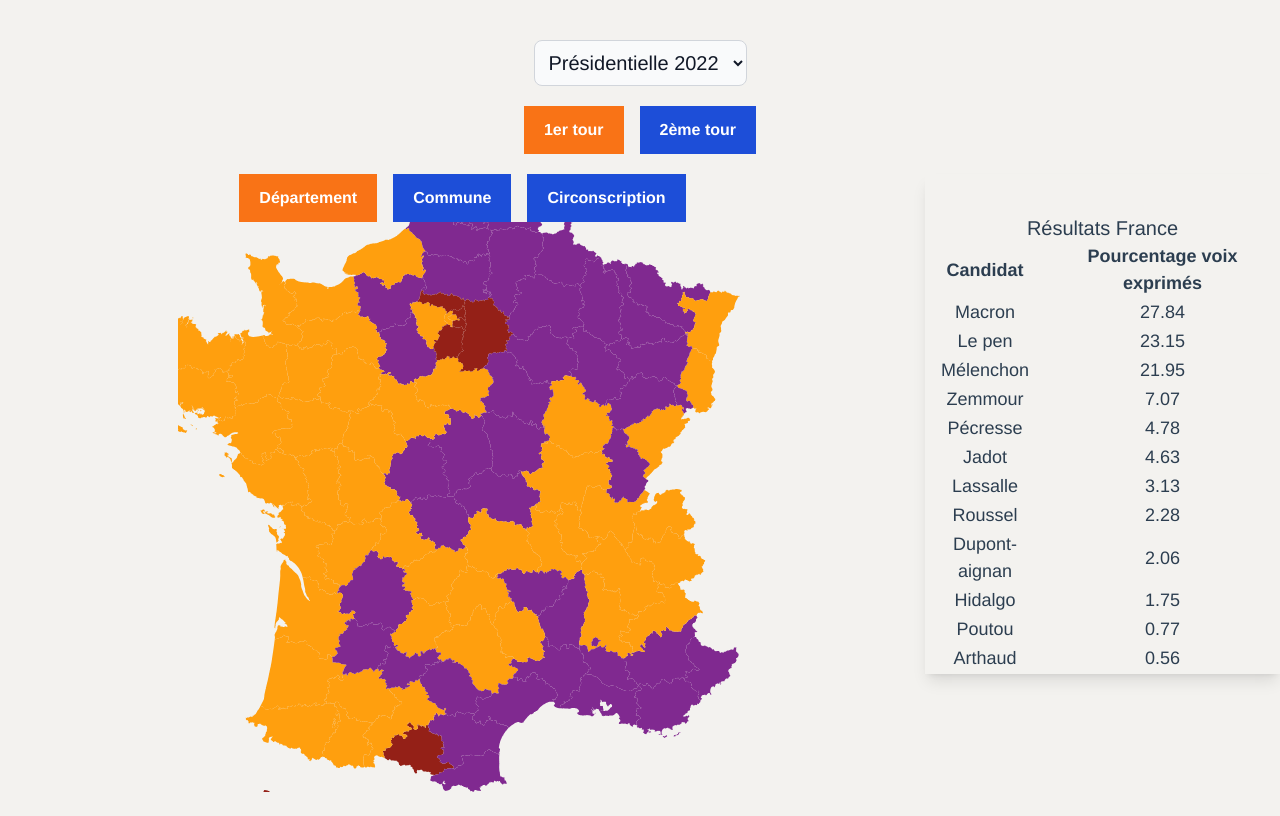
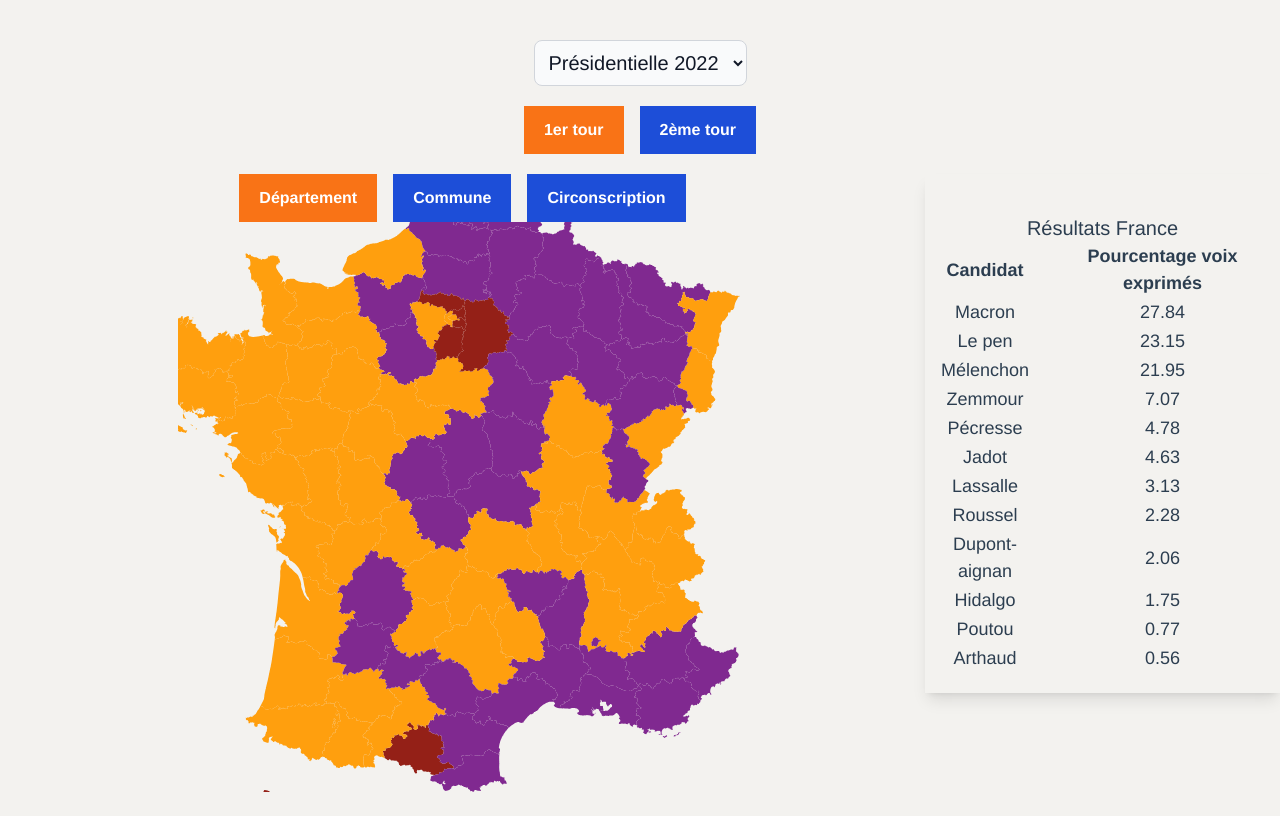
Before and after one commit to RoSelTo/elections-tracker, a Vue app: page / in a window 1280 px wide. Built offline with nearby package versions, Linux system fonts and the light colour scheme; no server answers.

Commit message:
Fix tab height.

```diff
--- a/src/components/Tab.vue
+++ b/src/components/Tab.vue
@@ -1,5 +1,5 @@
 <template>
-  <div class="tab box-border text-center h-[500px] flex-1 shadow-lg">
+  <div class="tab box-border text-center h-fit pb-[20px] flex-1 shadow-lg">
     <h2 v-if="geo != null" class="text-xl mt-10">Résultats {{geo.label}}</h2>
     <h2 v-else class="text-xl mt-10">Résultats France</h2>
     <table id="tab-result">
```
